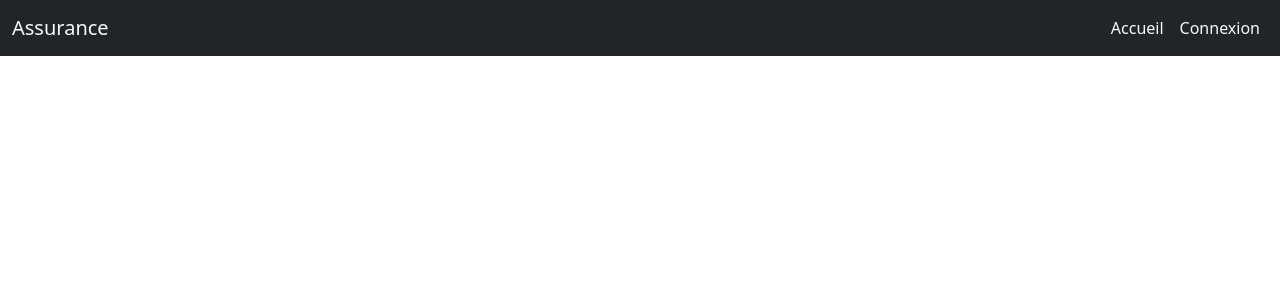
After one commit to Amr69130/assu, a PHP site: page /header.php in a window 1280 px wide. The commit adds this page. Shown: the top 300 px of the page. Run offline with PHP 8.4, Linux system fonts and the light colour scheme.

Commit message:
add header&footer

```diff
--- /dev/null
+++ b/footer.php
@@ -0,0 +1,3 @@
+</body>
+
+</html>
--- /dev/null
+++ b/header.php
@@ -0,0 +1,52 @@
+<!DOCTYPE html>
+<html lang="fr">
+
+<head>
+    <meta charset="UTF-8">
+    <meta name="viewport" content="width=device-width, initial-scale=1.0">
+    <link href="https://cdn.jsdelivr.net/npm/bootstrap@5.3.0/dist/css/bootstrap.min.css" rel="stylesheet"
+        integrity="sha384-9ndCyUaIbzAi2FUVXJi0CjmCapSmO7SnpJef0486qhLnuZ2cdeRhO02iuK6FUUVM" crossorigin="anonymous">
+    <title>
+        <?= $title ?? "Assurance" ?>
+    </title>
+</head>
+
+<body>
+
+    <nav class="mb-5 navbar navbar-expand-lg navbar-dark bg-dark">
+        <div class="container-fluid">
+            <a class="navbar-brand text-light" href="index.php">Assurance</a>
+
+            <button class="navbar-toggler" type="button" data-bs-toggle="collapse" data-bs-target="#navbarNav"
+                aria-controls="navbarNav" aria-expanded="false" aria-label="Toggle navigation">
+                <span class="navbar-toggler-icon"></span>
+            </button>
+
+            <div class="collapse navbar-collapse justify-content-end" id="navbarNav">
+                <ul class="navbar-nav">
+                    <li class="nav-item">
+                        <a class="nav-link text-light" href="index.php">Accueil</a>
+                    </li>
+
+                    <?php
+                    if (!isset($_SESSION)) {
+                        session_start();
+                    }
+
+                    // Vérification de la connexion utilisateur
+                    if (!isset($_SESSION["username"])) { ?>
+                        <li class="nav-item">
+                            <a class="nav-link text-light" href="login.php">Connexion</a>
+                        </li>
+                    <?php } else { ?>
+                        <li class="nav-item">
+                            <a class="nav-link text-light" href="admin.php">Admin</a>
+                        </li>
+                        <li class="nav-item">
+                            <a class="nav-link text-light" href="logout.php">Déconnexion</a>
+                        </li>
+                    <?php } ?>
+                </ul>
+            </div>
+        </div>
+    </nav>
```
Also changed, not shown: index.php (+22 -0 lines).
